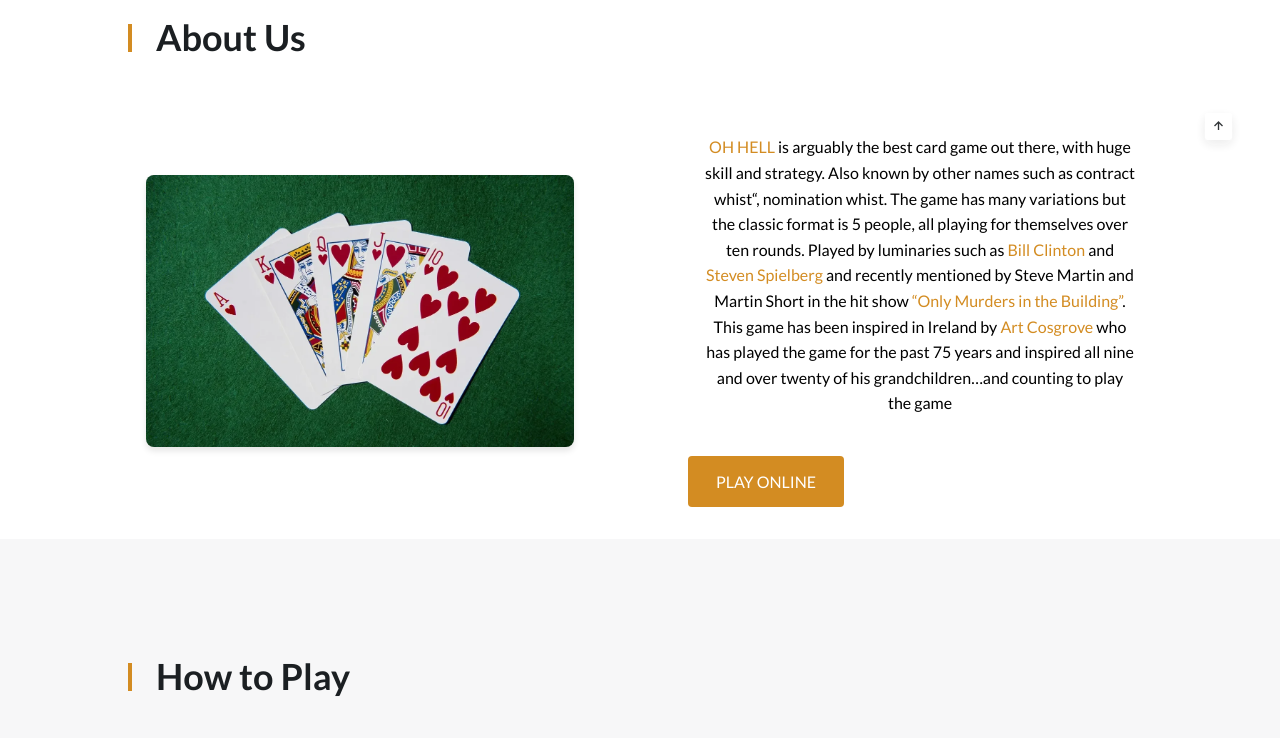
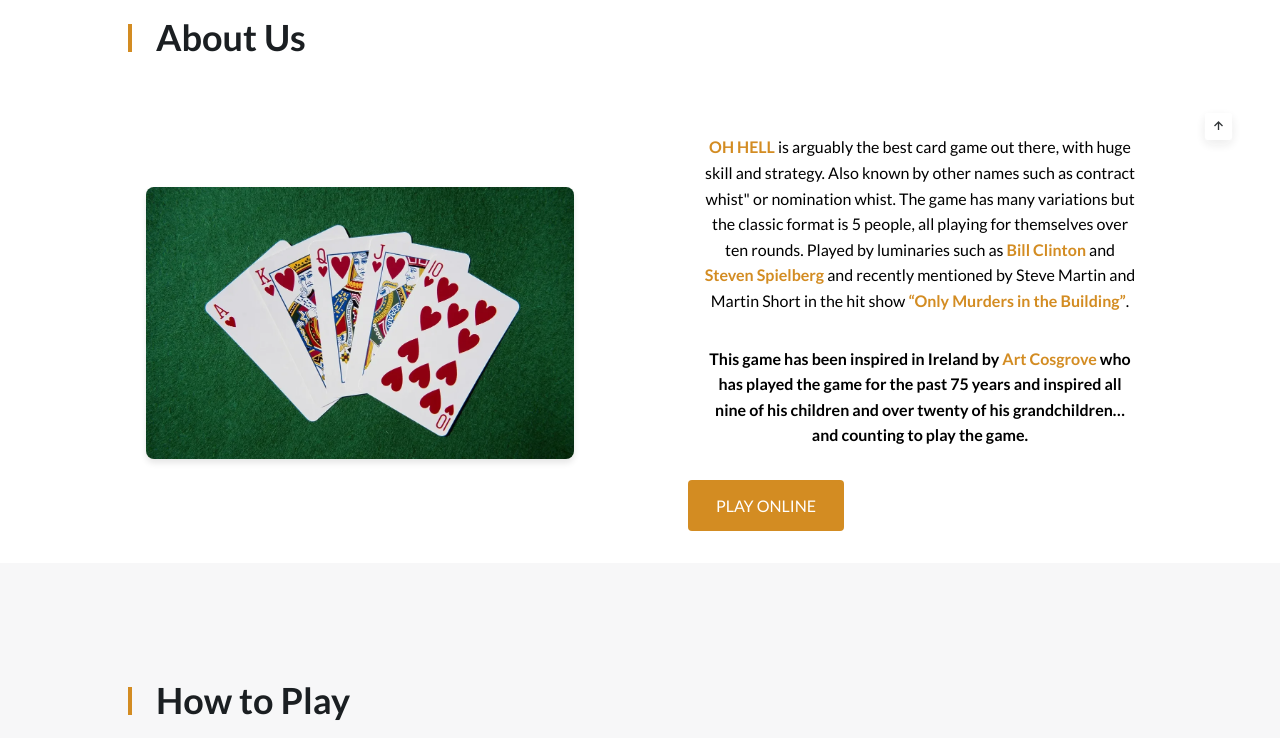
Before and after one commit to MSYK28/OH, a website: page index.html in a window 1280 px wide. Shown: the part 900-1638 px from the top of the page. Drawn offline with nearby package versions, Linux system fonts and the light colour scheme.

Commit message:
text changes

```diff
--- a/assets/css/styles.css
+++ b/assets/css/styles.css
@@ -675,7 +675,7 @@ button {
 }
 
 .quality_description {
-  margin-bottom: 2.5rem;
+  /* margin-bottom: .5rem; */
   font-size: 1rem;
   color: #000;
   text-align: center;
@@ -684,11 +684,11 @@ button {
 
 .quality_description span {
   color: var(--first-color);
+  font-weight: bold;
 }
 
 .alt_text{
-  color: blue;
-  font-size: 0.8rem;
+  font-weight: bold;
 }
 
 .quality_buttons {
--- a/index.html
+++ b/index.html
@@ -93,18 +93,16 @@
 
                         <p class="quality_description">
                             <span>OH HELL </span> is arguably the best card game out there, with huge skill and
-                            strategy. Also
-                            known by other
-                            names such as contract whist“, nomination whist. The game has many variations but the
-                            classic format
-                            is 5 people, all playing for themselves over ten rounds.
+                            strategy. Also known by other names such as contract whist" or nomination whist.
+                            The game has many variations but the classic format is 5 people, all playing for themselves over ten rounds.
                             Played by luminaries such as <span class="first-color-span">Bill Clinton</span> and
-                            <span>Steven
-                                Spielberg</span> and recently mentioned by Steve
+                            <span>Steven Spielberg</span> and recently mentioned by Steve
                             Martin and Martin Short in the hit show <span>“Only Murders in the Building”</span>.
+                        </p>
+                        <p class="quality_description alt_text">
                             This game has been inspired in Ireland by <span>Art Cosgrove</span> who has played the game
-                            for the past 75 years and inspired all nine and over twenty of his grandchildren…and
-                            counting to play the game
+                            for the past 75 years and inspired all nine of his children and over twenty of his grandchildren…and
+                            counting to play the game.
                         </p>
                         <p class="quality_description alt_text">
 
```
